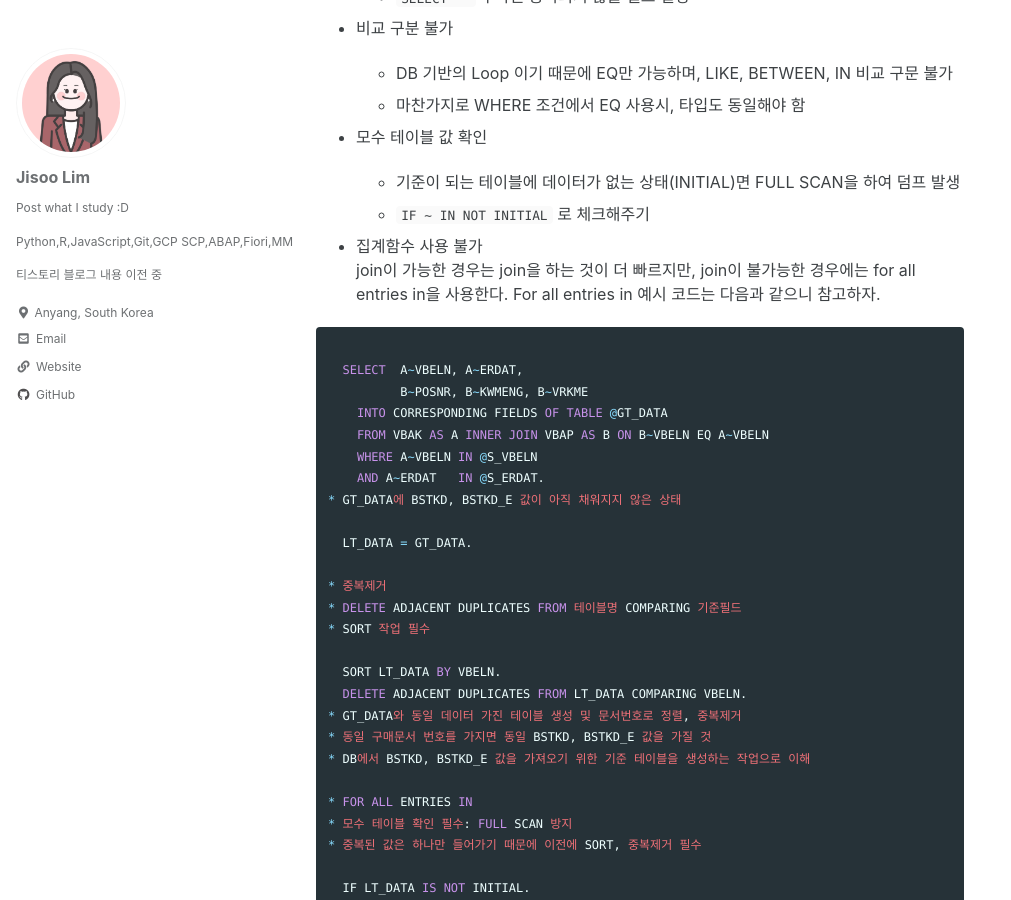
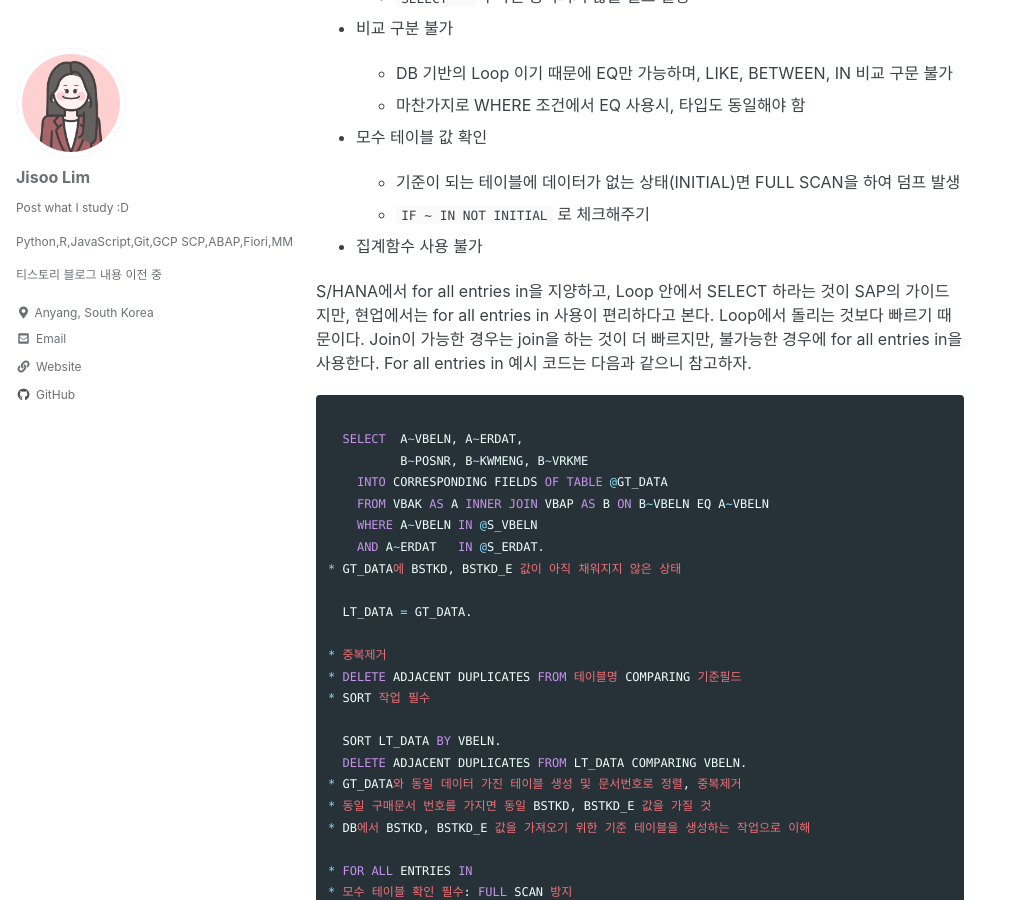
Before and after one commit to z2soo/z2soo.github.io, a Jekyll site: the page built from _posts/2020-12-14-ABAP-Query-&-Data-Handing.md, in a window 1280 px wide and 900 px high, scrolled down 1881 px. Shown: the whole window, without its empty margins (0-1011 px from the left). Built offline with Jekyll 4.4.1, drawn with Linux system fonts in a browser that asks for light colours; cached includes are drawn as plain includes.

Commit message:
edit post data handling

````diff
--- a/_posts/2020-12-14-ABAP-Query-&-Data-Handing.md
+++ b/_posts/2020-12-14-ABAP-Query-&-Data-Handing.md
@@ -61,17 +61,17 @@ SAP에만 존재하는 구조로써 DB에서 가져온 데이터를 Header 및 W
 
   - 중복된 값이 있는 경우 자동으로 한 번만 받아오기 때문에 사용 전 SORT, 중복제거 실행
   - `SELECT * `이 아닌  중복되지 않을 필드 설정
-
 - 비교 구분 불가
 
   - DB 기반의 Loop 이기 때문에 EQ만 가능하며, LIKE, BETWEEN, IN 비교 구문 불가
   - 마찬가지로 WHERE 조건에서 EQ 사용시, 타입도 동일해야 함
-
 - 모수 테이블 값 확인
 
   - 기준이 되는 테이블에 데이터가 없는 상태(INITIAL)면 FULL SCAN을 하여 덤프 발생
   -  `IF ~ IN NOT INITIAL` 로 체크해주기
-- 집계함수 사용 불가 <br>join이 가능한 경우는 join을 하는 것이 더 빠르지만, join이 불가능한 경우에는 for all entries in을 사용한다. For all entries in 예시 코드는 다음과 같으니 참고하자.
+- 집계함수 사용 불가
+
+S/HANA에서 for all entries in을 지양하고, Loop 안에서 SELECT 하라는 것이 SAP의  가이드지만, 현업에서는 for all entries in 사용이 편리하다고 본다. Loop에서 돌리는 것보다 빠르기 때문이다. Join이 가능한 경우는 join을 하는 것이 더 빠르지만, 불가능한 경우에 for all entries in을 사용한다. For all entries in 예시 코드는 다음과 같으니 참고하자.
 
 ```sql
 
````
